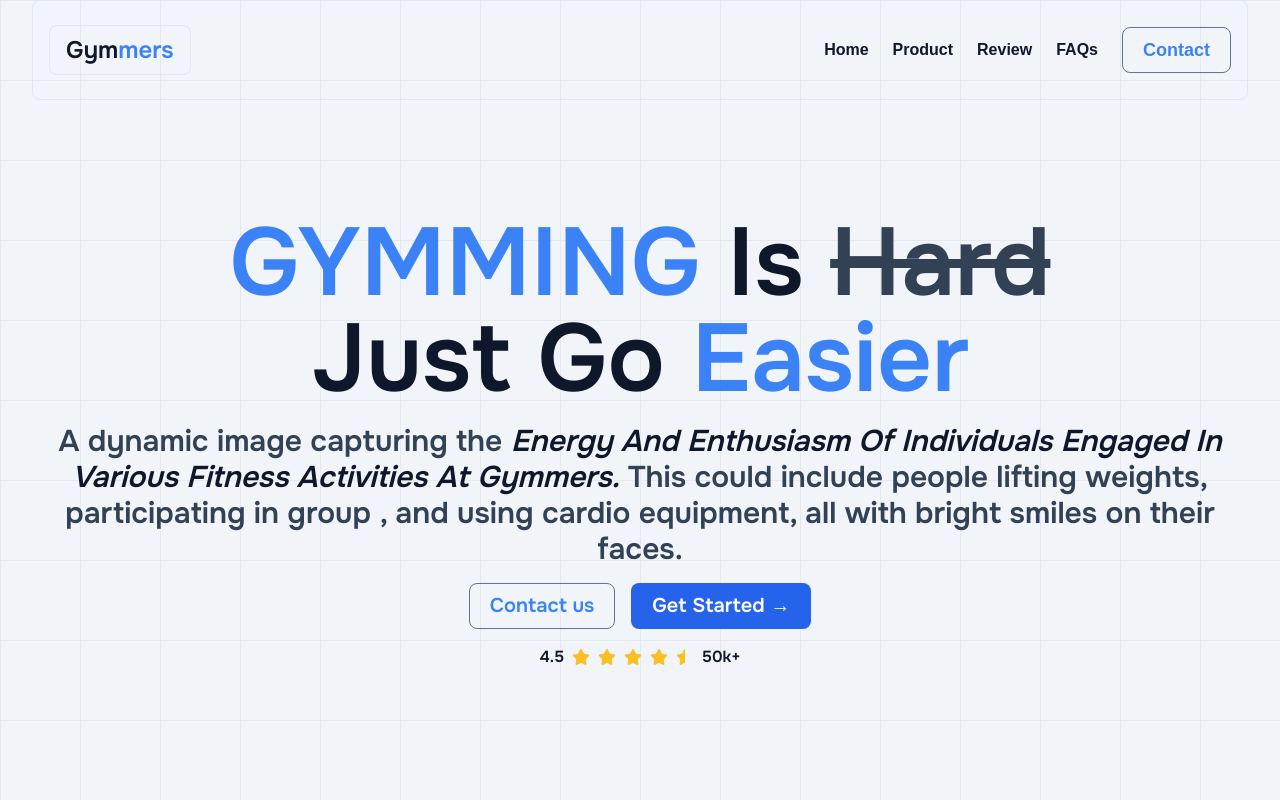
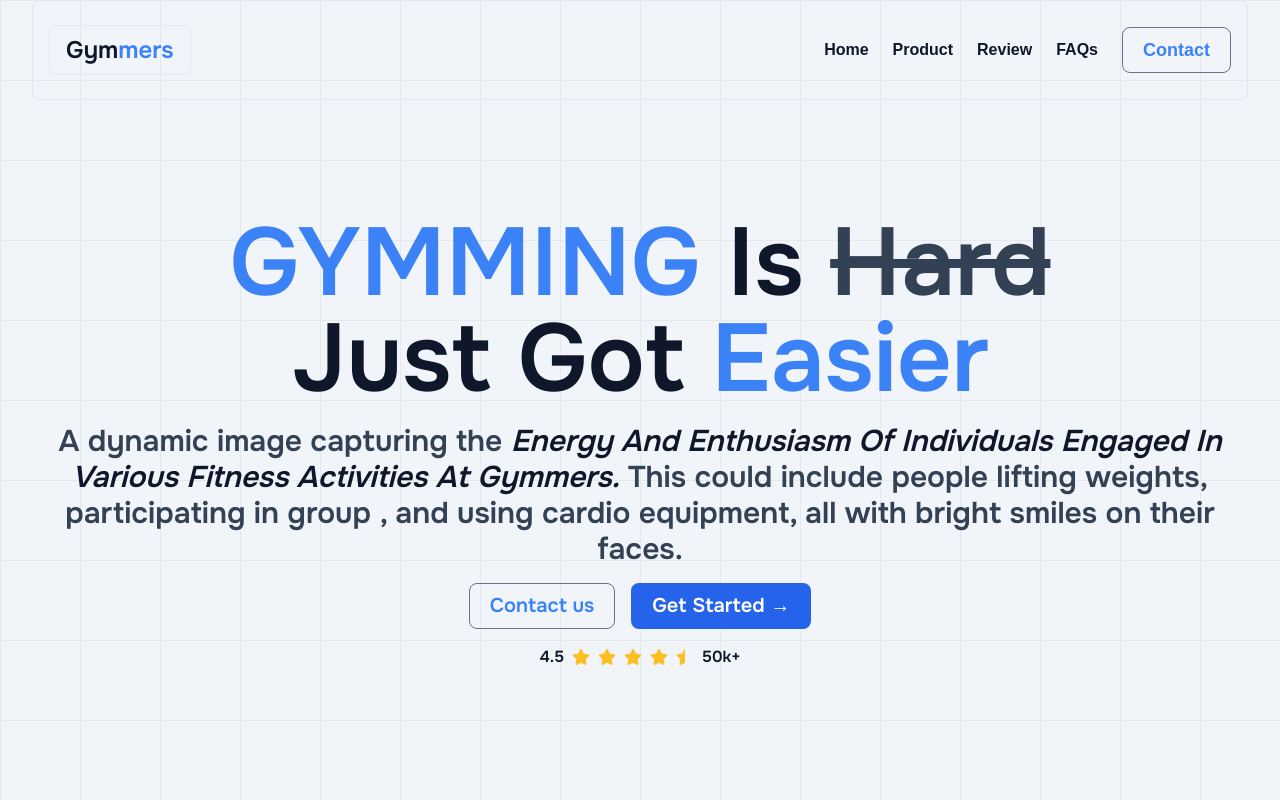
Before and after one commit to dipanshurdev/gymmers, a SvelteKit app: page / in a window 1280 px wide. Shown: the top 800 px of the page. Built offline with nearby package versions, Linux system fonts and the light colour scheme; a web font is replaced by a local one.

Commit message:
fix: typo at hero banner

```diff
--- a/src/components/Hero.svelte
+++ b/src/components/Hero.svelte
@@ -16,8 +16,10 @@
     >
       <span class="text-blue-500"> GYMMING </span>
       Is
-      <span class="text-slate-700 line-through"> Hard </span> <br />
-      Just Go
+      <span class="text-slate-700 line-through"> Hard </span> <span></span>
+
+      <br />
+      Just Got
       <span class="text-blue-500"> Easier </span>
     </h2>
     <p
```
